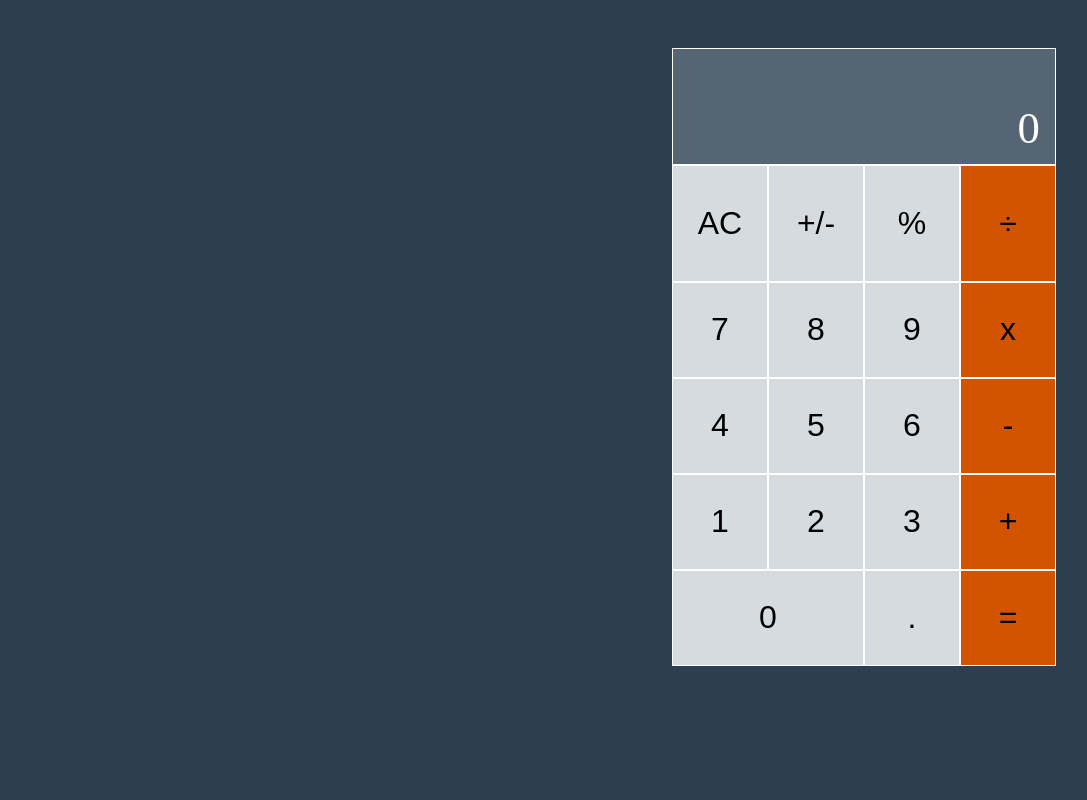
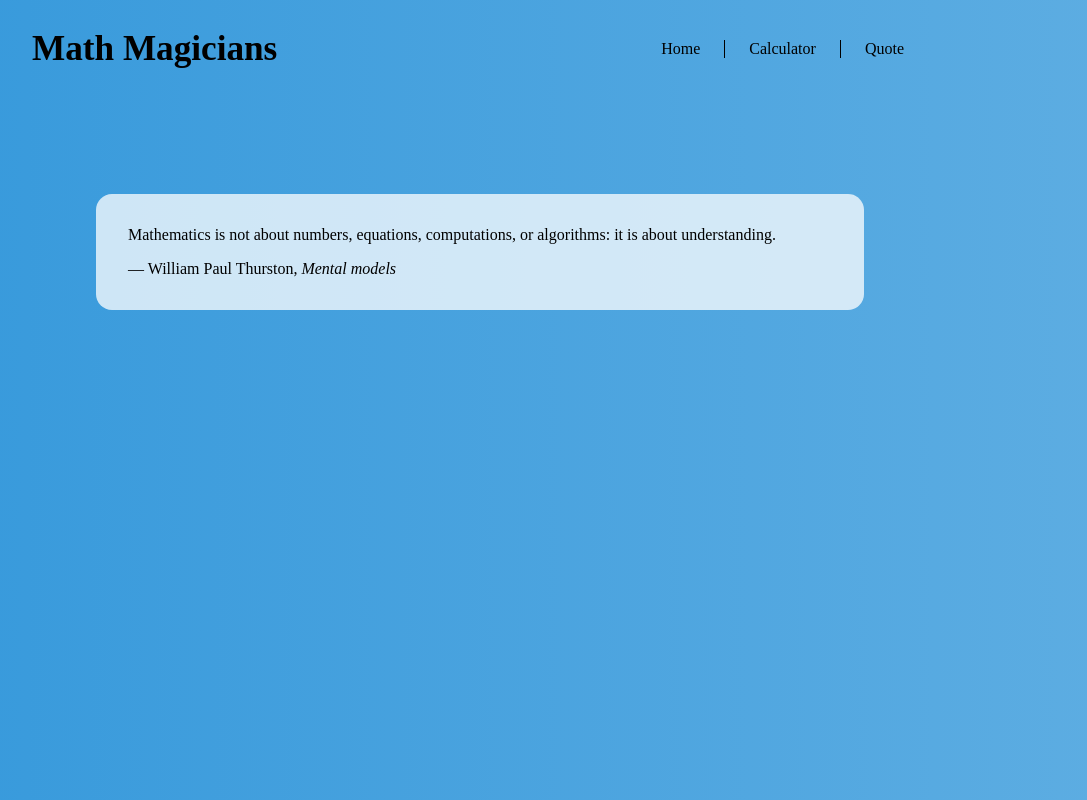
Before and after one commit to danielmatama/react-app, a React (Create React App) app: page /quote in a window 1280 px wide. Shown: the whole page, without its empty margins (160-1247 px from the left). Built offline with nearby package versions, Linux system fonts and the light colour scheme; the HTML template or start-up script is replaced by a standard one.

Commit message:
Make full-site

```diff
--- a/package.json
+++ b/package.json
@@ -48,6 +48,7 @@
     "eslint-plugin-jsx-a11y": "^6.6.1",
     "eslint-plugin-react": "^7.31.10",
     "eslint-plugin-react-hooks": "^4.6.0",
+    "react-router-dom": "^6.8.1",
     "stylelint": "^13.13.1",
     "stylelint-config-standard": "^21.0.0",
     "stylelint-csstree-validator": "^1.9.0",
--- a/src/App.js
+++ b/src/App.js
@@ -1,34 +1,25 @@
+/* eslint-disable */
 import React from 'react';
+import { BrowserRouter as Router, Route, Routes } from 'react-router-dom';
 import Calculator from './components/Calculator';
-import calculate from './logic/calculate';
+import Home from './components/Home';
+import Navbar from './components/Navbar';
+import Quote from './components/Quote';
 
-class App extends React.Component {
-  constructor(props) {
-    super(props);
-    this.state = {
-      total: '0',
-      next: null,
-      operation: null,
-    };
-  }
+const App = () => (
+  <Router>
+    <div className="App">
+      <Navbar />
+      <div className="components">
+        <Routes>
+          <Route exact path="/" element={<Home />} />
+          <Route path="/calculator" element={<Calculator />} />
+          <Route path="/quote" element={<Quote />} />
+        </Routes>
+      </div>
+    </div>
+  </Router>
 
-  clickHandler = (event) => {
-    this.setState((initialState) => calculate(initialState, event));
-  };
-
-  render() {
-    const { total, next, operation } = this.state;
-    return (
-      <div className="App">
-        <Calculator
-          total={total}
-          next={next}
-          operation={operation}
-          clickHandler={this.clickHandler}
-        />
-      </div>
-    );
-  }
-}
+);
 
 export default App;
--- a/src/components/Calculator.js
+++ b/src/components/Calculator.js
@@ -1,41 +1,32 @@
-import React from 'react';
-import PropTypes from 'prop-types';
+import React, { useState } from 'react';
 import '../index.css';
 import Buttons from './Buttons';
 import Output from './Output';
+import calculate from '../logic/calculate';
 
-function Calculator(props) {
-  const {
-    total,
-    operation,
-    next,
-    clickHandler,
-  } = props;
+const Calculator = () => {
+  const [state, setState] = useState({
+    total: '0',
+    next: null,
+    operation: null,
+  });
+
+  const clickHandler = (event) => {
+    setState({ ...state, ...calculate(state, event) });
+  };
 
   return (
     <div className="calculator-grid">
       <Output
-        total={total}
-        operation={operation}
-        next={next}
+        total={state.total}
+        operation={state.operation}
+        next={state.next}
       />
-      <Buttons clickHandler={clickHandler} />
+      <Buttons
+        clickHandler={clickHandler}
+      />
     </div>
   );
-}
-
-Calculator.propTypes = {
-  total: PropTypes.string,
-  operation: PropTypes.string,
-  next: PropTypes.string,
-  clickHandler: PropTypes.func,
-};
-
-Calculator.defaultProps = {
-  total: '0',
-  operation: '',
-  next: '',
-  clickHandler: () => {},
 };
 
 export default Calculator;
--- /dev/null
+++ b/src/components/Home.js
@@ -0,0 +1,18 @@
+/* eslint-disable max-len */
+import React from 'react';
+
+function Home() {
+  return (
+    <div className="home-content">
+      <h2>Welcome to my page</h2>
+      <p>
+        Lorem ipsum dolor sit, amet consectetur adipisicing elit. Quis suscipit necessitatibus culpa rem, temporibus sed cumque eum aliquam asperiores ipsum ipsa voluptatum iure qui id, totam at officia iste assumenda vitae ad hic sunt exercitationem. Dolorum unde obcaecati hic quae ex temporibus atque itaque voluptates eveniet iusto amet ipsa exercitationem cumque reiciendis quod ut fugit repudiandae assumenda similique, minima voluptate asperiores! Fuga minima laudantium odit maiores corporis molestias doloribus tenetur necessitatibus, doloremque saepe magnam cupiditate praesentium rem, placeat unde magni! Inventore itaque autem unde in praesentium placeat incidunt eos iusto, perspiciatis quidem vitae cupiditate cumque aut quibusdam similique soluta nihil.
+      </p>
+      <p>
+        Lorem ipsum dolor sit, amet consectetur adipisicing elit. Quis suscipit necessitatibus culpa rem, temporibus sed cumque eum aliquam asperiores ipsum ipsa voluptatum iure qui id, totam at officia iste assumenda vitae ad hic sunt exercitationem. Dolorum unde obcaecati hic quae ex temporibus atque itaque voluptates eveniet iusto amet ipsa exercitationem cumque reiciendis quod ut fugit repudiandae assumenda similique, minima voluptate asperiores! Fuga minima laudantium odit maiores corporis molestias doloribus tenetur necessitatibus, doloremque saepe magnam cupiditate praesentium rem, placeat unde magni! Inventore itaque autem unde in praesentium placeat incidunt eos iusto, perspiciatis quidem vitae cupiditate cumque aut quibusdam similique soluta nihil.
+      </p>
+    </div>
+  );
+}
+
+export default Home;
--- /dev/null
+++ b/src/components/Navbar.js
@@ -0,0 +1,16 @@
+/* eslint-disable */
+import React from 'react';
+import { Link } from 'react-router-dom';
+
+const Navbar = () => (
+  <nav className="navigation">
+    <h1>Math Magicians</h1>
+    <ul>
+      <li><Link to="/">Home</Link></li>
+      <li><Link to="/calculator">Calculator</Link></li>
+      <li><Link to="/quote">Quote</Link></li>
+    </ul>
+  </nav>
+);
+
+export default Navbar;
--- a/src/components/Output.js
+++ b/src/components/Output.js
@@ -1,30 +1,24 @@
+import React from 'react';
 import PropTypes from 'prop-types';
 
-function Output(props) {
+const Output = (props) => {
+  Output.propTypes = {
+    total: PropTypes.string.isRequired,
+    next: PropTypes.string.isRequired,
+    operation: PropTypes.string.isRequired,
+  };
   const { total, next, operation } = props;
   return (
     <div className="output">
       <div className="operand">
         <p>
-          {total}
-          {operation}
-          {next}
+          { total }
+          { operation }
+          { next }
         </p>
       </div>
     </div>
   );
-}
-
-Output.propTypes = {
-  total: PropTypes.string,
-  next: PropTypes.string,
-  operation: PropTypes.string,
-};
-
-Output.defaultProps = {
-  total: '',
-  next: '',
-  operation: '',
 };
 
 export default Output;
--- /dev/null
+++ b/src/components/Quote.js
@@ -0,0 +1,21 @@
+/* eslint-disable max-len */
+import React from 'react';
+
+function Quote() {
+  return (
+    <figure className="quote">
+      <blockquote>
+        Mathematics is not about numbers, equations, computations, or algorithms: it is about understanding.
+      </blockquote>
+      <figcaption>
+        &mdash; William Paul Thurston,
+        {' '}
+        <cite>Mental models</cite>
+        {' '}
+
+      </figcaption>
+    </figure>
+  );
+}
+
+export default Quote;
--- a/src/index.css
+++ b/src/index.css
@@ -5,7 +5,7 @@
 body {
   margin: 0;
   padding: 0;
-  background: #2c3e50;
+  background: linear-gradient(to right, #3498db, #5dade2);
 }
 
 .calculator-grid {
@@ -71,3 +71,63 @@ body {
   grid-template-columns: repeat(4, 6rem);
   grid-template-rows: minmax(7.3rem, auto) repeat(5, 6rem);
 }
+
+.navigation {
+  display: flex;
+  justify-content: space-between;
+  align-items: center;
+  width: 70%;
+  margin: 0 auto;
+}
+
+.navigation h1 {
+  font-size: 2.2rem;
+}
+
+.navigation > ul {
+  display: flex;
+}
+
+.navigation > ul > li {
+  list-style: none;
+  padding: 0 1.5rem;
+  border-left: 1.4px solid black;
+}
+
+.navigation > ul > li:first-child {
+  border: none;
+}
+
+.navigation > ul > li > a {
+  text-decoration: none;
+  color: black;
+}
+
+.home-content {
+  width: 70%;
+  margin: 0 auto;
+  background: rgba(255, 255, 255, 0.75);
+  padding: 1em;
+  border-radius: 1em;
+}
+
+.calculator-page {
+  width: 70%;
+  margin: 0 auto;
+  display: flex;
+  justify-content: space-between;
+  padding-bottom: 10rem;
+}
+
+.quote {
+  width: 60%;
+  margin: 6rem auto;
+  background: rgba(255, 255, 255, 0.75);
+  padding: 1em;
+  border-radius: 1em;
+}
+
+.quote figcaption,
+.quote blockquote {
+  margin: 1em;
+}
```
Also changed, not shown: src/components/Buttons.js (+6 -4 lines), 1 other file (tests, documents, lock files or other folders).
